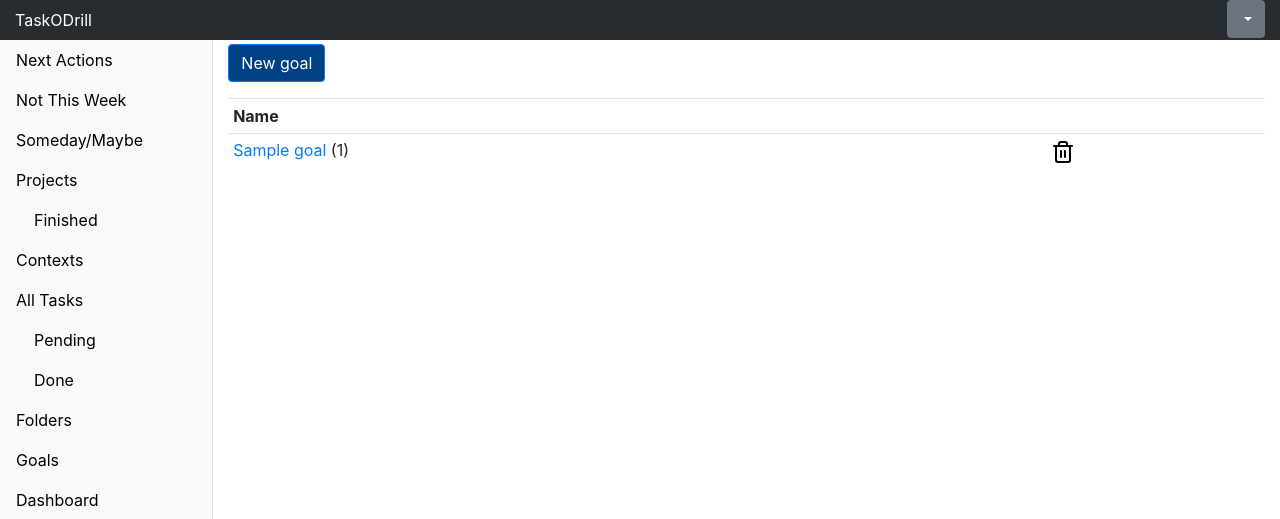
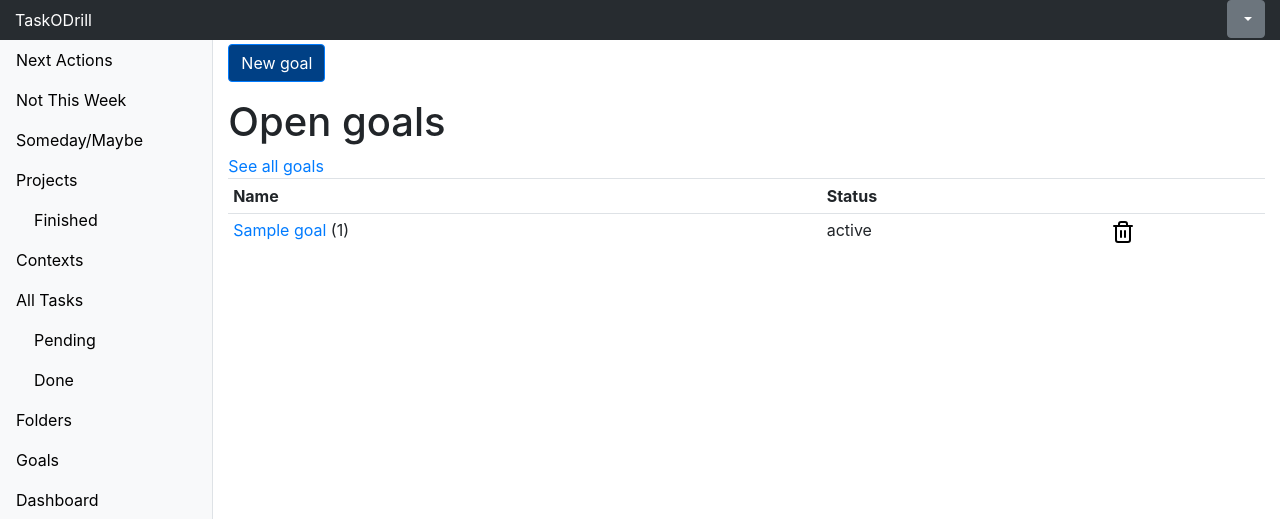
Before and after one commit to fcano/taskodrill, a Django app: template tasks/templates/tasks/goal_list.html in a window 1280 px wide. Shown: the top 519 px of the page. Run offline with Django 3.2, Linux system fonts and the light colour scheme; the template is opened without the code that fills it: most values are stand-ins (such as "Sample title", 1, 10 or a date in 2020); some libraries are stand-ins or nearby versions.

Commit message:
Add field status to model Goal

```diff
--- a/tasks/forms.py
+++ b/tasks/forms.py
@@ -69,7 +69,7 @@ class ProjectForm(forms.ModelForm):
 class GoalForm(forms.ModelForm):
     class Meta:
         model = Goal
-        fields = ['name', 'due_date']
+        fields = ['name', 'due_date', 'status']
         widgets = {
             'due_date': DateInput(),
             'name': forms.Textarea(attrs={'rows': 1, 'cols': 100})
--- a/tasks/templates/tasks/goal_detail.html
+++ b/tasks/templates/tasks/goal_detail.html
@@ -4,7 +4,8 @@
     <h1>{{ goal.name }}</h1>
     <p>
         Deadline: {{ goal.due_date }}<br />
-        Weekdays until deadline: {{ weekdays_until_deadline }}
+        Weekdays until deadline: {{ weekdays_until_deadline }}<br />
+        Status: {{ goal.get_status_display }}
     </p>
     <p><a href="{% url 'goal_update' goal.pk %}">Edit</a>
     <p>
--- a/tasks/templates/tasks/goal_list.html
+++ b/tasks/templates/tasks/goal_list.html
@@ -4,15 +4,25 @@
     <p>
       <a id="new_goal_button" class="btn btn-primary" href="{% url 'goal_add' %}">New goal</a>
     </p>
+
+    {% if filter == 'allgoals' %}
+      <h1>All goals</h1>
+      <a href="{% url 'goal_list' %}">See open goals</a>
+    {% else %}
+      <h1>Open goals</h1>
+      <a href="{% url 'goal_list' %}?filter=allgoals">See all goals</a>
+    {% endif %}
     {% if goal_list %}
     <table class="table table-sm">
       <tr>
         <th>Name</th>
+        <th>Status</th>
         <th></th>
       </tr>
       {% for goal in goal_list %}
       <tr id="goal_row_{{ goal.id }}">
         <td><a href="{{ goal.get_absolute_url }}">{{ goal.name }}</a> ({{ goal.total_task_length }})</td>
+        <td>{{ goal.get_status_display }}</td>
         <td><a href="{% url 'goal_delete' goal.pk %}" class="confirm-delete"><img src="/static/tasks/trash-2.svg" /></a></td>
       </tr>
       {% endfor %}
```
Also changed, not shown: tasks/models.py (+9 -0 lines), tasks/tests/test_views.py (+2 -2 lines), tasks/views.py (+13 -1 lines), tasks/migrations/0023_goal_status.py (added).
